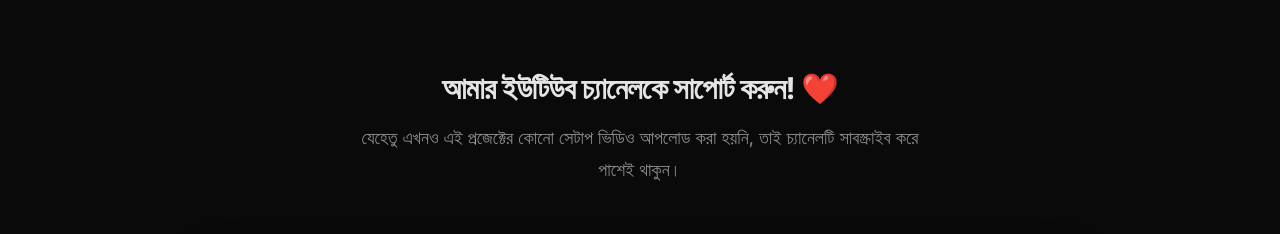
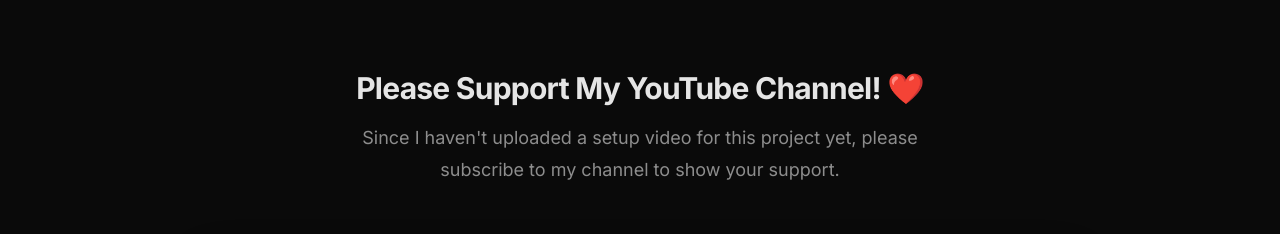
Before and after one commit to mdtofsir2012-iq/Tofsir-CDN, a Next.js app: page / in a window 1280 px wide. Shown: the part 827-1061 px from the top of the page. Built offline with nearby package versions, Linux system fonts and the light colour scheme; grey boxes are pictures that could not be loaded.

Commit message:
Update video section text to English: Support my YouTube channel

```diff
--- a/app/page.tsx
+++ b/app/page.tsx
@@ -514,10 +514,10 @@
       <section className="max-w-[1200px] mx-auto px-6 py-[80px] border-t border-[#E5E5E5]/10">
         <div className="text-center mb-12">
           <h2 className="text-3xl tracking-tight mb-4 text-[#E5E5E5]">
-            আমার ইউটিউব চ্যানেলকে সাপোর্ট করুন! ❤️
+            Please Support My YouTube Channel! ❤️
           </h2>
           <p className="text-[#E5E5E5]/60 text-lg max-w-xl mx-auto leading-[1.8]">
-            যেহেতু এখনও এই প্রজেক্টের কোনো সেটাপ ভিডিও আপলোড করা হয়নি, তাই চ্যানেলটি সাবস্ক্রাইব করে পাশেই থাকুন।
+            Since I haven't uploaded a setup video for this project yet, please subscribe to my channel to show your support.
           </p>
         </div>
         <div className="max-w-4xl mx-auto border border-[#E5E5E5]/10 rounded-2xl overflow-hidden bg-[#0A0A0A] shadow-2xl aspect-video relative">
```
